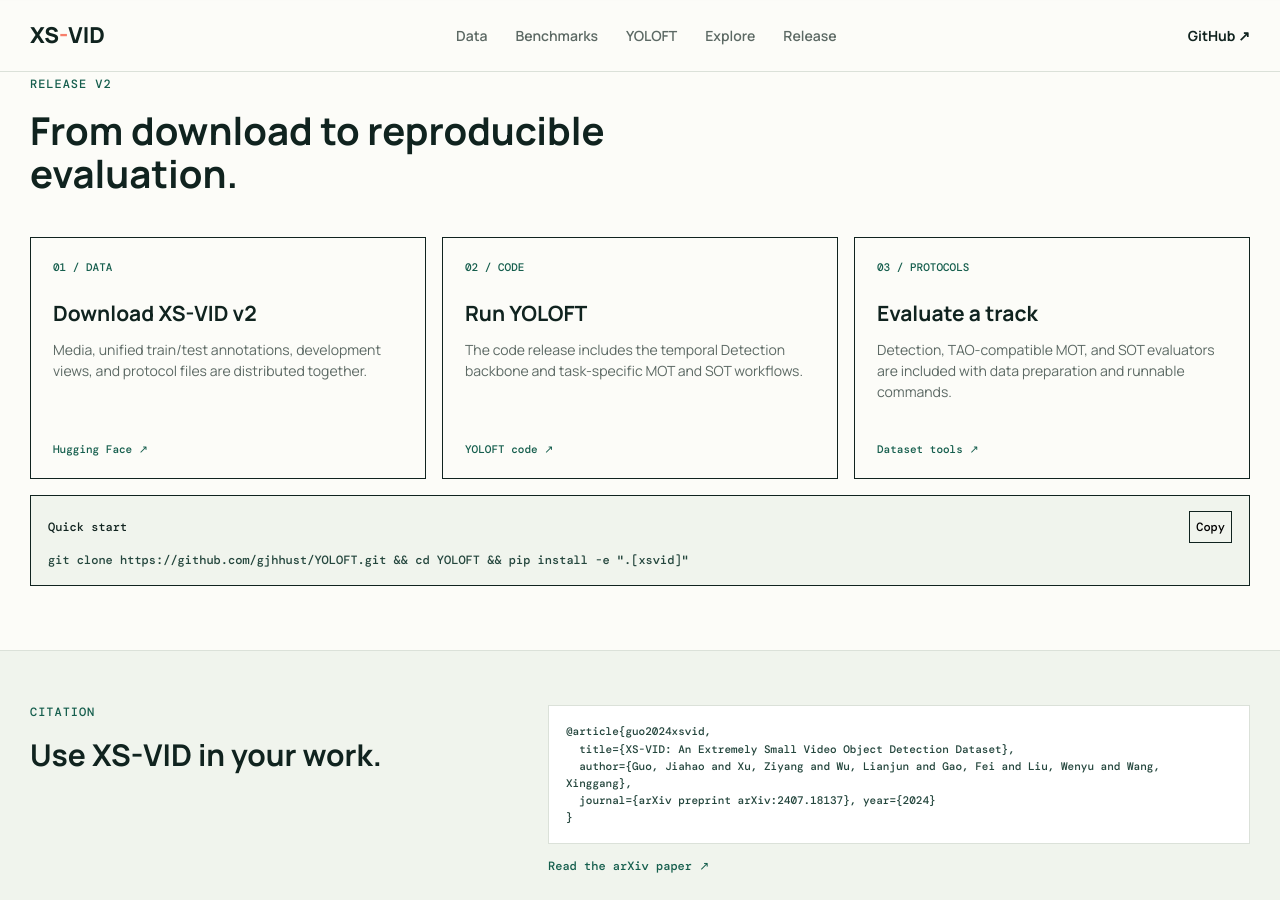
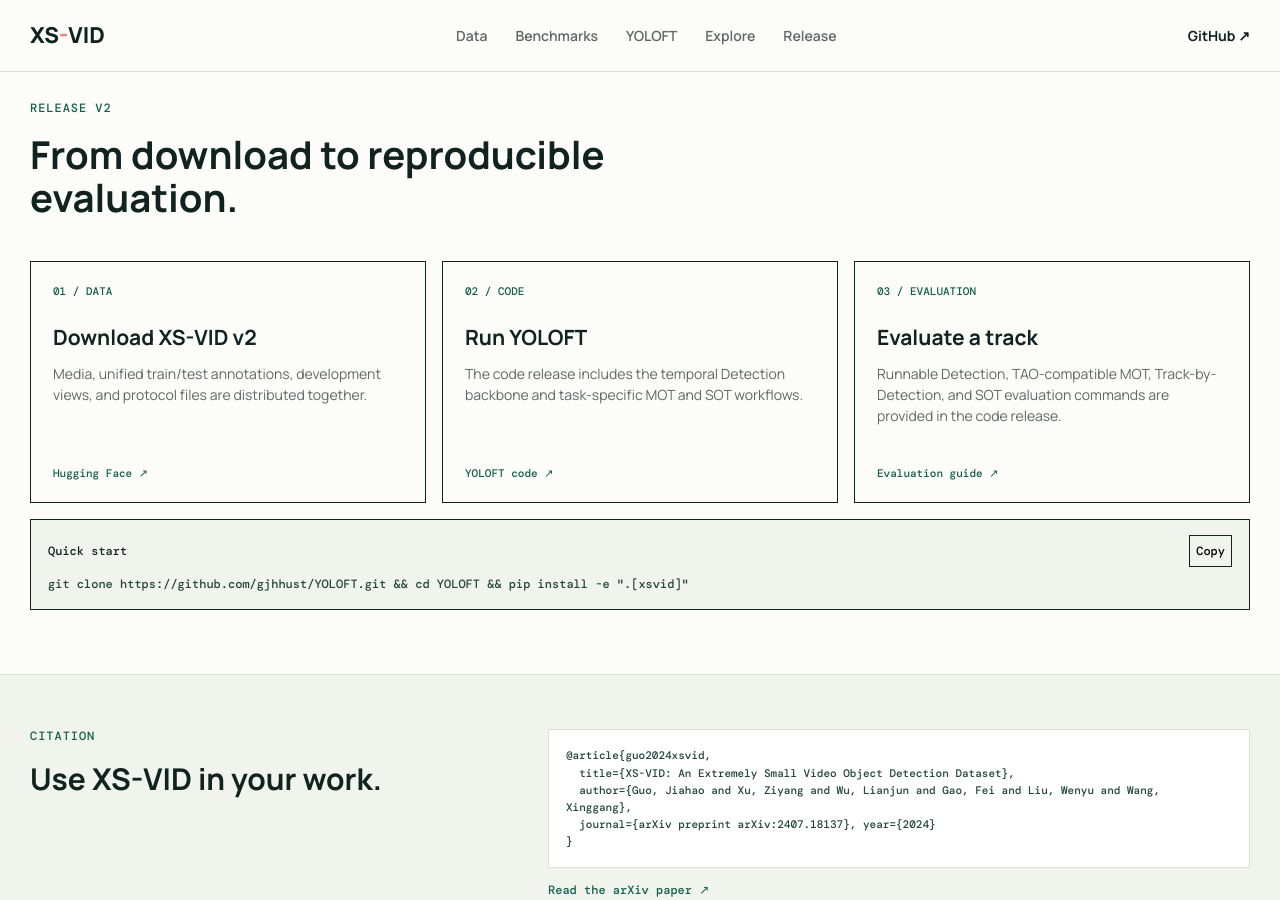
Before and after one commit to gjhhust/XS-VID, a Jekyll site: the page built from index.html, in a window 1280 px wide and 900 px high, scrolled down 6218 px. Built offline with Jekyll 4.4.1, drawn with Linux system fonts in a browser that asks for light colours; some of the changed text lies outside the part shown.

Commit message:
Clarify evaluation release entrypoint

```diff
--- a/index.html
+++ b/index.html
@@ -33,7 +33,7 @@
   <section id="data" class="section data-summary">
     <div class="section-heading"><p class="eyebrow">Dataset at a glance</p><h2>A difficult benchmark by construction.</h2></div>
     <div class="stats-grid"><article><strong>374</strong><span>video sequences</span></article><article><strong>223K</strong><span>annotated frames</span></article><article><strong>1.4M</strong><span>bounding boxes</span></article><article><strong>7</strong><span>object categories</span></article></div>
-    <div class="data-notes"><p>XS-VID v2 provides a shared data contract across <b>Detection</b>, <b>MOT</b>, and <b>SOT</b>. The release contains media, unified annotations, development splits, evaluators, and task-specific protocol files.</p><a href="#release">Inspect the release ↓</a></div>
+    <div class="data-notes"><p>XS-VID v2 provides a shared data contract across <b>Detection</b>, <b>MOT</b>, and <b>SOT</b>. The release contains media, unified annotations, development splits, and task-specific protocol files. Runnable evaluators are provided in the code release.</p><a href="#release">Inspect the release ↓</a></div>
   </section>
   <section id="benchmark" class="section benchmark">
     <div class="section-heading split-heading"><div><p class="eyebrow">Benchmark results</p><h2>Three tracks. One difficult scale regime.</h2></div><p>Compare every evaluated method under the released protocols, then open its official paper or implementation directly from the table.</p></div>
@@ -52,7 +52,7 @@
   </section>
   <section id="release" class="section get-started">
     <div class="section-heading"><p class="eyebrow">Release v2</p><h2>From download to reproducible evaluation.</h2></div>
-    <div class="release-grid"><article class="release-card"><span>01 / DATA</span><h3>Download XS-VID v2</h3><p>Media, unified train/test annotations, development views, and protocol files are distributed together.</p><div><a href="https://huggingface.co/datasets/lanlanlan23/XS-VID-v2">Hugging Face ↗</a></div></article><article class="release-card"><span>02 / CODE</span><h3>Run YOLOFT</h3><p>The code release includes the temporal Detection backbone and task-specific MOT and SOT workflows.</p><div><a href="https://github.com/gjhhust/YOLOFT">YOLOFT code ↗</a></div></article><article class="release-card"><span>03 / PROTOCOLS</span><h3>Evaluate a track</h3><p>Detection, TAO-compatible MOT, and SOT evaluators are included with data preparation and runnable commands.</p><div><a href="https://github.com/gjhhust/XS-VID">Dataset tools ↗</a></div></article></div>
+    <div class="release-grid"><article class="release-card"><span>01 / DATA</span><h3>Download XS-VID v2</h3><p>Media, unified train/test annotations, development views, and protocol files are distributed together.</p><div><a href="https://huggingface.co/datasets/lanlanlan23/XS-VID-v2">Hugging Face ↗</a></div></article><article class="release-card"><span>02 / CODE</span><h3>Run YOLOFT</h3><p>The code release includes the temporal Detection backbone and task-specific MOT and SOT workflows.</p><div><a href="https://github.com/gjhhust/YOLOFT">YOLOFT code ↗</a></div></article><article class="release-card"><span>03 / EVALUATION</span><h3>Evaluate a track</h3><p>Runnable Detection, TAO-compatible MOT, Track-by-Detection, and SOT evaluation commands are provided in the code release.</p><div><a href="https://github.com/gjhhust/YOLOFT">Evaluation guide ↗</a></div></article></div>
     <div class="command-block"><div><span class="mono">Quick start</span><button id="copy-command" class="copy-button">Copy</button></div><code id="quick-command">git clone https://github.com/gjhhust/YOLOFT.git && cd YOLOFT && pip install -e &quot;.[xsvid]&quot;</code></div>
   </section>
   <section class="section acknowledgement"><div class="ack-grid"><div><p class="eyebrow">Citation</p><h2>Use XS-VID in your work.</h2></div><div><pre>@article{guo2024xsvid,
```
